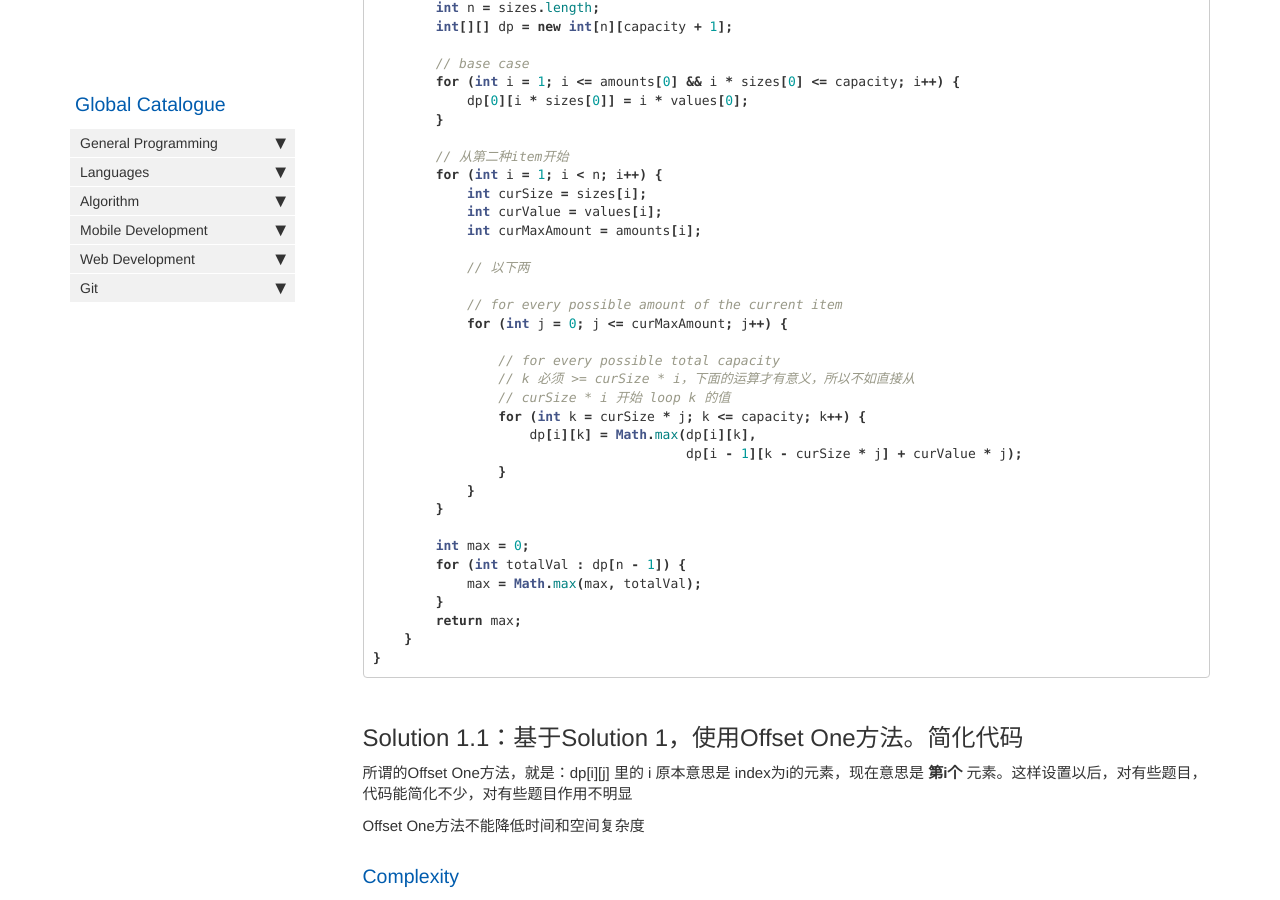
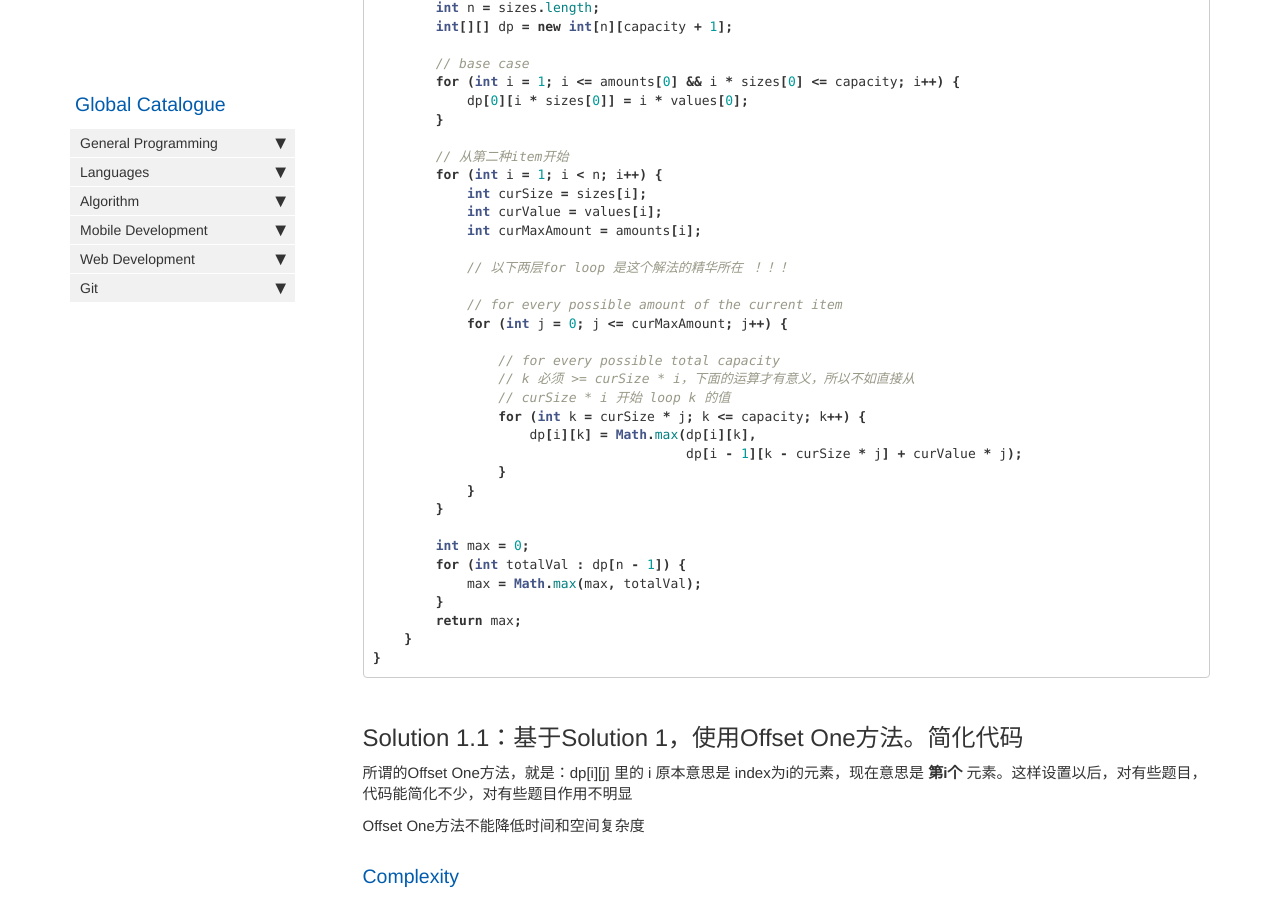
Before and after one commit to HungryOrc/hungryorc.github.io, a Jekyll site: the page built from pages/algorithm/algorithm_backpack_eachAmountLimit_2Attr_returnMaxTotalValue.md, in a window 1280 px wide and 900 px high, scrolled down 1058 px. Built offline with Jekyll 4.4.1, drawn with Linux system fonts in a browser that asks for light colours; nearby versions of some CDN libraries; comment, search, counter and statistics services are not loaded.

Commit message:
Update algorithm_backpack_eachAmountLimit_2Attr_returnMaxTotalValue.md

```diff
--- a/pages/algorithm/algorithm_backpack_eachAmountLimit_2Attr_returnMaxTotalValue.md
+++ b/pages/algorithm/algorithm_backpack_eachAmountLimit_2Attr_returnMaxTotalValue.md
@@ -51,7 +51,7 @@ public class Solution {
             int curValue = values[i];
             int curMaxAmount = amounts[i];
 
-            // 以下两
+            // 以下两层for loop 是这个解法的精华所在 ！！！
 
             // for every possible amount of the current item
             for (int j = 0; j <= curMaxAmount; j++) {
```
